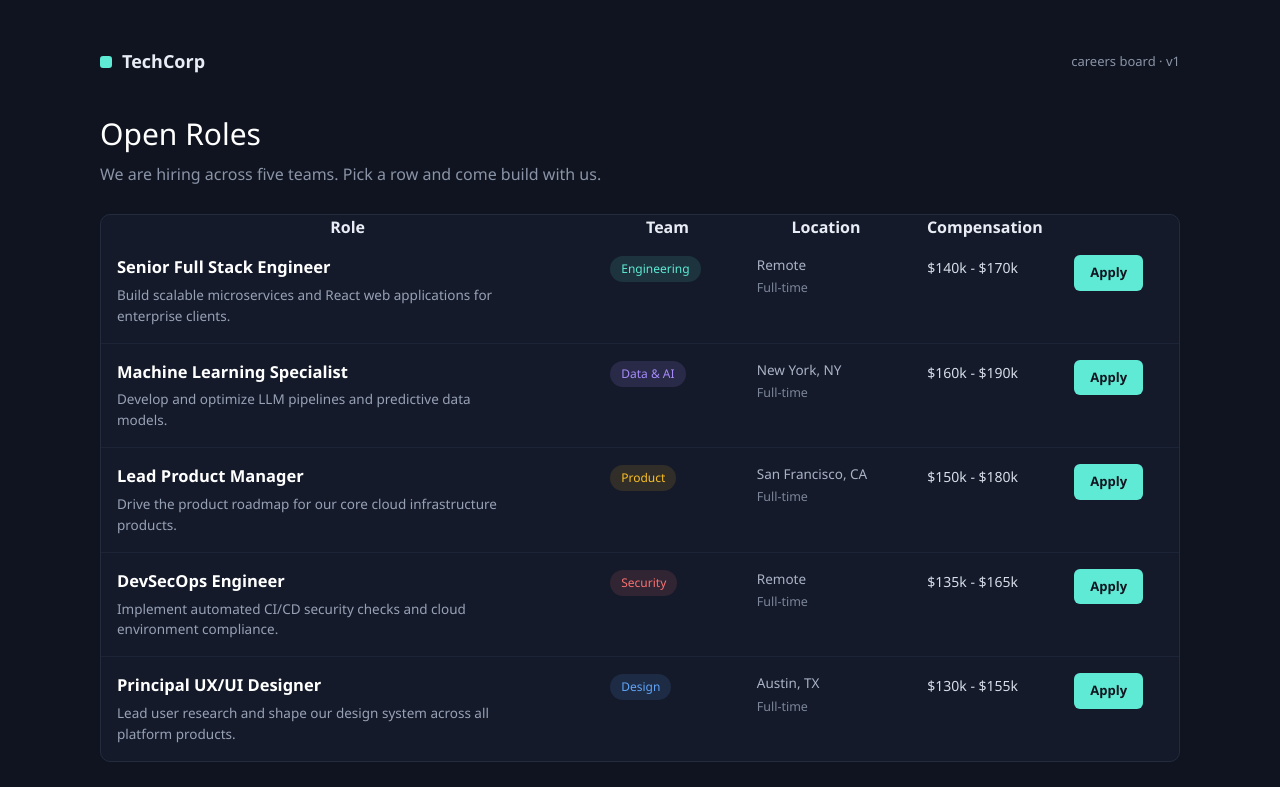
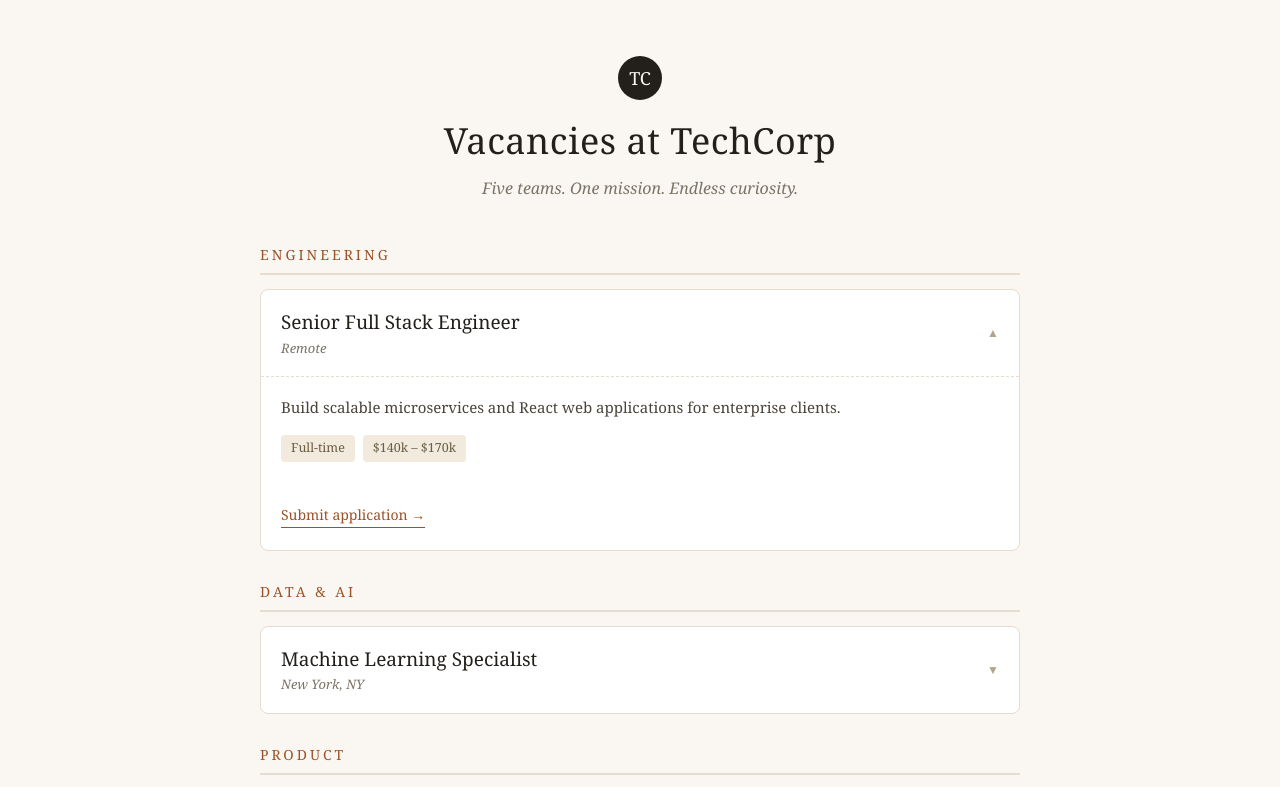
Before and after one commit to djdharani27/TalentQuery, a Next.js app: page /careers in a window 1280 px wide. Shown: the top 787 px of the page. Built offline with nearby package versions, Linux system fonts and the light colour scheme.

Commit message:
Replace CareersBoardV1 with CareersBoardV2

```diff
--- a/src/app/careers/page.tsx
+++ b/src/app/careers/page.tsx
@@ -1,10 +1,10 @@
 import type { Metadata } from "next";
-import CareersBoardV1 from "./careers-board-v1";
+import CareersBoardV2 from "./careers-board-v2";
 
 export const metadata: Metadata = {
   title: "Careers - TechCorp",
 };
 
 export default function CareersPage() {
-  return <CareersBoardV1 />;
+  return <CareersBoardV2 />;
 }
```
